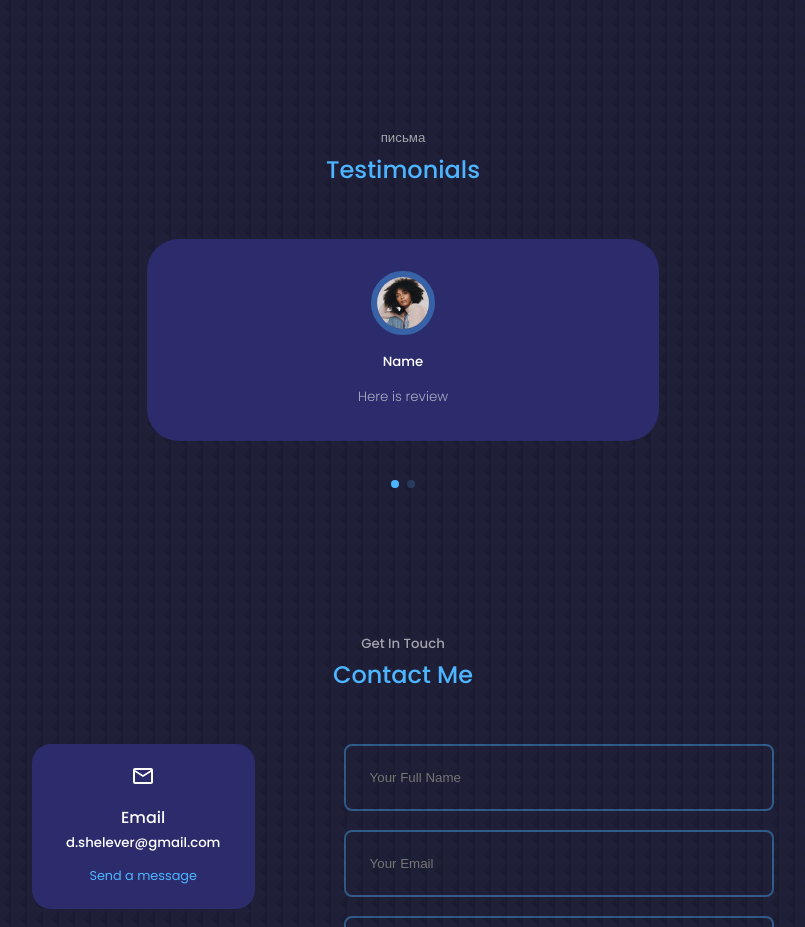
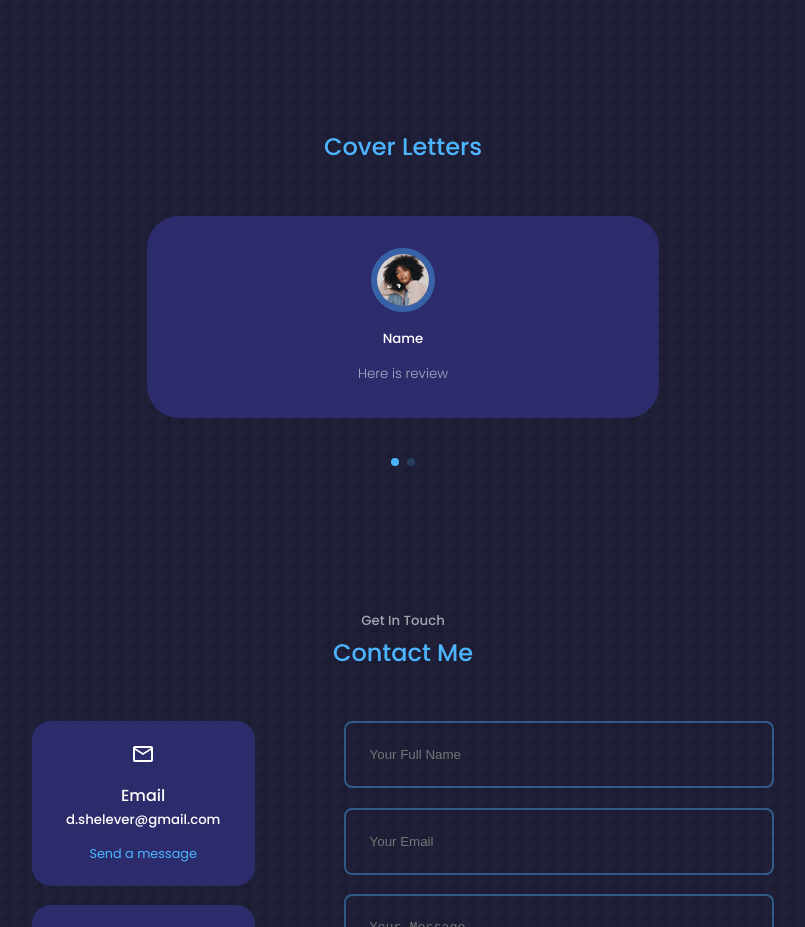
Before and after one commit to DaryaShelever/react-portfolio-website, a React (Create React App) app: page / in a window 1280 px wide. Shown: the part 2625-3552 px from the top of the page, without its empty margins (237-1042 px from the left). Built offline with nearby package versions, Linux system fonts and the light colour scheme.

Commit message:
Cover Letters

```diff
--- a/src/components/testimonials/Testimonials.jsx
+++ b/src/components/testimonials/Testimonials.jsx
@@ -29,8 +29,8 @@ const data=[
 const Testimonials = () => {
   return (
     <section id='testimonials'>
-      <h5>письма</h5>
-      <h2>Testimonials</h2>
+      {/* <h5>письма</h5> */}
+      <h2>Cover Letters</h2>
 
       <Swiper className='container testimonials_container '
 
```
